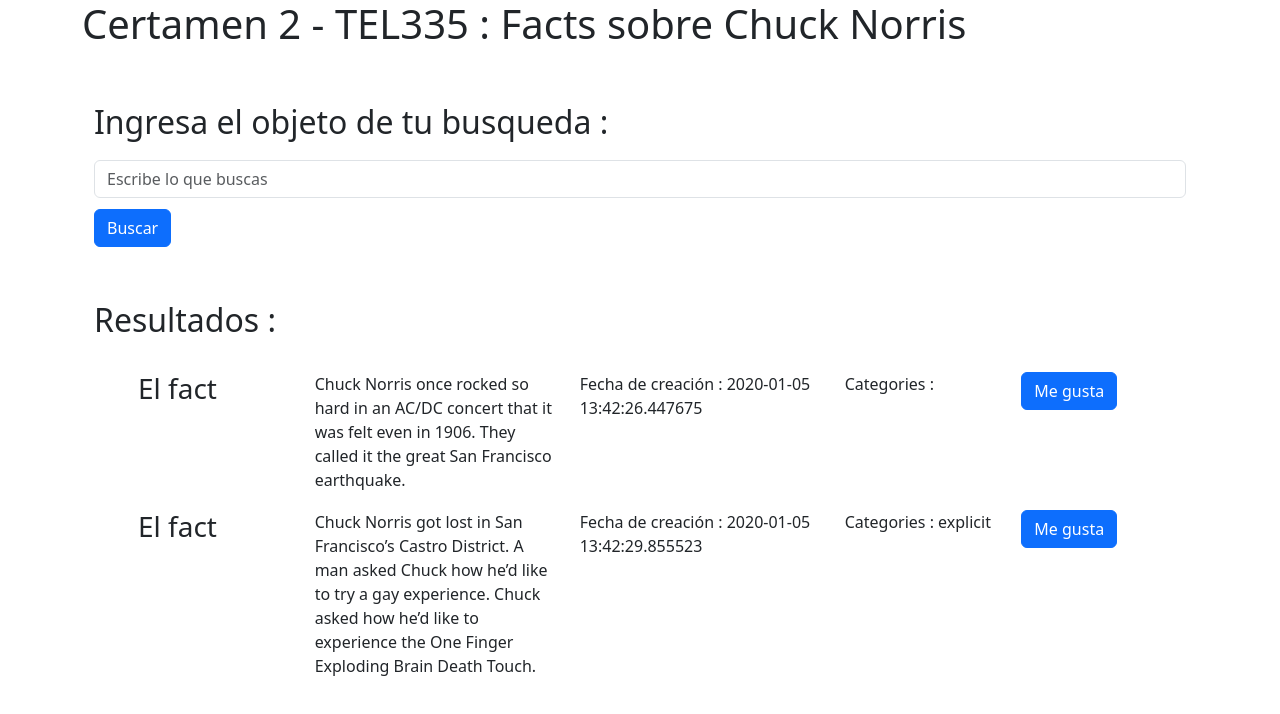
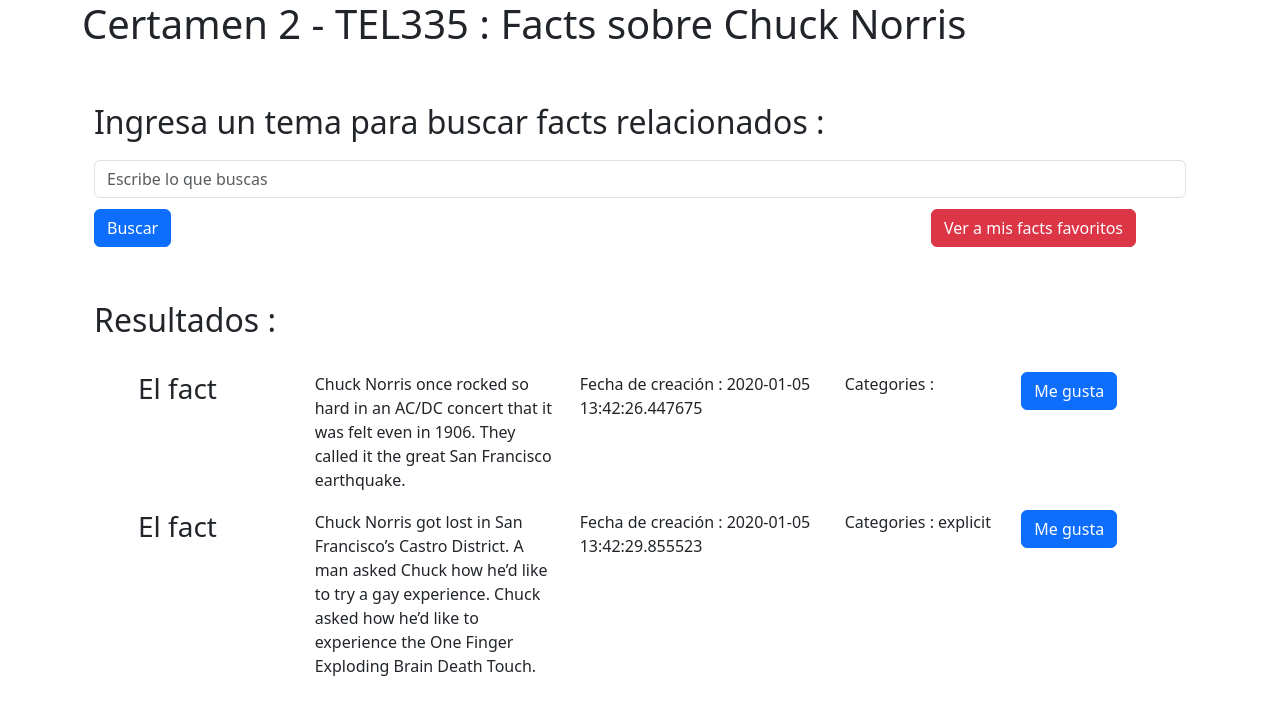
Before and after one commit to lauralvd01/certamen-2-tel335, a React (Create React App) app: page / in a window 1280 px wide. Shown: the top 714 px of the page. Built offline with nearby package versions, Linux system fonts and the light colour scheme.

Commit message:
3. Boton para recuperar los datos de los facts favoritos es OK. Falta resolver el problema con el factsList qie no se cambia, sino no se va a cambiar la lista de facts a despliegar cuando recibimos los favoritos

```diff
--- a/src/components/FactsList.js
+++ b/src/components/FactsList.js
@@ -1,18 +1,4 @@
 import { Container, Row, Col, Button } from "react-bootstrap";
-
-let favorits = []
-
-const updateFavorit = (id) => {
-    const index = favorits.find((old_id) => old_id === id)
-    if (index) {
-        favorits = favorits.filter((old_id) => old_id !== id)
-    }
-    else {
-        favorits.push(id)
-    }
-    console.log(favorits)
-}
-
 
 function FactsList(props) {
     if (props.factsList == null || props.factsList.length === 0) {
@@ -40,7 +26,7 @@
                                             <p>Categories : {fact.categories.join(', ')}</p>
                                         </Col>
                                         <Col lg={2}>
-                                            <Button onClick={(component) => {updateFavorit(fact.id)}}>Me gusta</Button>
+                                            <Button onClick={() => {props.updateFavorit(fact.id)}}>Me gusta</Button>
                                         </Col>
                                     </Row>
                                     )
--- a/src/components/Search.js
+++ b/src/components/Search.js
@@ -1,4 +1,4 @@
-import { Button, Container, Form, Row } from "react-bootstrap";
+import { Button, Container, Form, Row, Col } from "react-bootstrap";
 import { useState, useEffect } from "react";
 import axios from "axios";
 
@@ -82,23 +82,51 @@
             }
     }, [haveToSearch, searching, queryInput])
 
-    const clickToSearch = () => {
-        setHaveToSearch(true);
+
+    let favorits = []
+
+    const updateFavorit = (id) => {
+        const index = favorits.find((old_id) => old_id === id)
+        if (index) {
+            favorits = favorits.filter((old_id) => old_id !== id)
+        }
+        else {
+            favorits.push(id)
+        }
+        console.log(favorits)
+    }
+
+    const getFavorits = () => {
+        const fetchDataFav = async (id) => {
+            const result = await axios.get(`https://api.chucknorris.io/jokes/${id}`);
+            console.log(result.data)
+        }
+        for (let index = 0; index < favorits.length; index++) {
+            const element = favorits[index];
+            fetchDataFav(element)
+        }
     }
 
     return (
         <section id="search">
             <Container>
                 <Row style={{marginTop:"5%"}}>
-                    <h2>Ingresa el objeto de tu busqueda :</h2>
+                    <h2>Ingresa un tema para buscar facts relacionados :</h2>
                 </Row>
                 <Row style={{marginTop:"1%"}}>
                     <Form>
                         <Form.Group controlId="searchInput">
                             <Form.Control type="text" placeholder="Escribe lo que buscas" onChange={(component) => setQueryInput(component.target.value)}/>
                         </Form.Group>
-                        <Button variant="primary" onClick={clickToSearch} style={{marginTop:"1%"}}>Buscar</Button>
                     </Form>
+                </Row>
+                <Row style={{marginTop:"1%", justifyContent:"space-between"}}>
+                    <Col lg={3}>
+                        <Button variant="primary" onClick={() => {setHaveToSearch(true)}}>Buscar</Button>
+                    </Col>
+                    <Col lg={3}>
+                        <Button variant="danger" onClick={getFavorits}>Ver a mis facts favoritos</Button>
+                    </Col>
                 </Row>
                 <Row style={{marginTop:"5%"}}>
                     <h2>Resultados :</h2>
@@ -107,7 +135,7 @@
                     <div className="d-flex justify-content-center">
                         <SpinnerLoader haveToSearch={haveToSearch} searching={searching}/>
                     </div>
-                    <FactsList factsList={factListManual}/>
+                    <FactsList factsList={factListManual} updateFavorit={updateFavorit}/>
                 </Row>
             </Container>
         </section>
```
